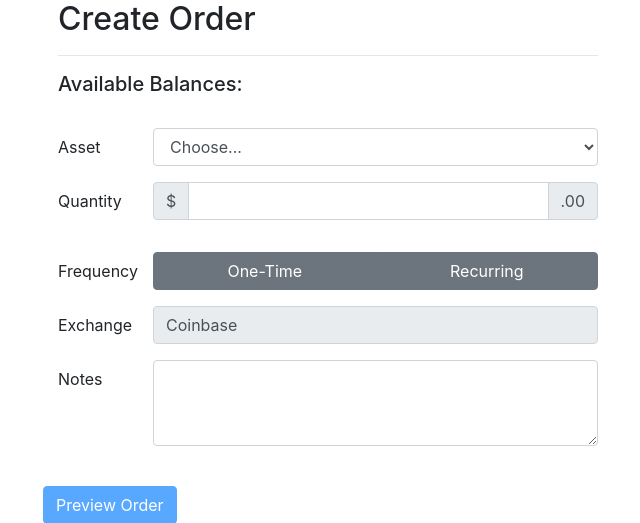
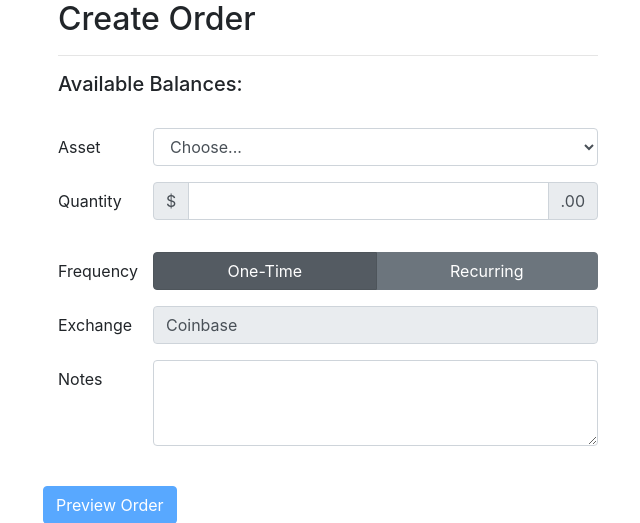
Before and after one commit to pAP3R/recur, a Flask app: template templates/orders.html in a window 1280 px wide. Shown: the part 444-967 px from the top of the page, without its empty margins (42-682 px from the left). Run offline with Flask 2, Linux system fonts and the light colour scheme; the template is opened without the code that fills it, so the values that code supplies are empty; some libraries are stand-ins or nearby versions.

Commit message:
recur up 30

```diff
--- a/templates/order_create.html
+++ b/templates/order_create.html
@@ -45,8 +45,8 @@
       <div class="form-group row">
         <label for="quantity" class="col-sm-2 col-form-label">Frequency</label>
         <div class="btn-group btn-group-toggle col-sm-10" data-toggle="buttons">
-          <label class="btn btn-secondary">
-            <input class="btn btn-secondary focus" type="radio" data-toggle="collapse" id="oneTimeRadio" value="once" name="oneTimeRadio" data-target="#frequencyPicker">One-Time
+          <label class="btn btn-secondary active">
+            <input class="btn btn-secondary focus" type="radio" data-toggle="collapse" id="oneTimeRadio" value="once" name="oneTimeRadio" data-target="#frequencyPicker" checked>One-Time
           </label>
           <label class="btn btn-secondary">
             <input class="btn btn-secondary" type="radio" data-toggle="collapse" id="recurringRadio" value="recurring" name="recurringRadio" data-target="#frequencyPicker">Recurring
```
